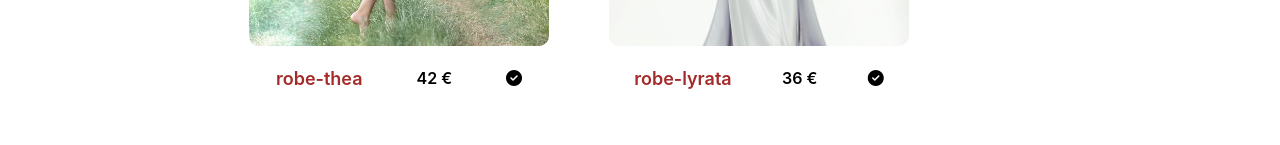
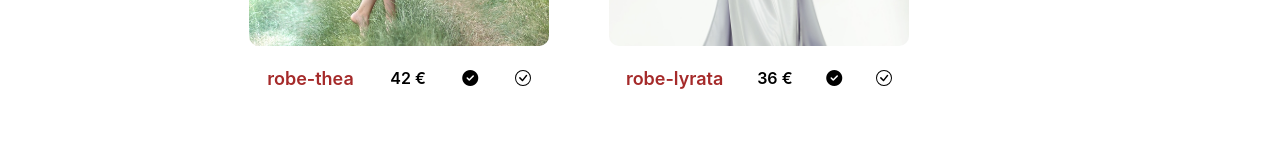
Before and after one commit to neverswood/GirlShop, a React (Create React App) app: page /dress in a window 1280 px wide. Shown: the part 523-668 px from the top of the page. Built offline with nearby package versions, Linux system fonts and the light colour scheme.

Commit message:
Add react-icons

```diff
--- a/package.json
+++ b/package.json
@@ -9,6 +9,7 @@
     "@testing-library/user-event": "^13.5.0",
     "react": "^18.1.0",
     "react-dom": "^18.1.0",
+    "react-icons": "^4.8.0",
     "react-router-dom": "^6.10.0",
     "react-scripts": "5.0.1",
     "web-vitals": "^2.1.4"
--- a/src/pages/dress.js
+++ b/src/pages/dress.js
@@ -1,4 +1,5 @@
 import { FontAwesomeIcon } from '@fortawesome/react-fontawesome';
+import { BsCheckCircle } from 'react-icons/bs';
 import { dressList } from '../datas/dressList';
 import '../styles/Dress.css';
 
@@ -12,8 +13,9 @@ export default function Dress() {
             <div className="dressList__description">
               <p>{dress.name}</p>
               <span>{dress.price} €</span>
-              <FontAwesomeIcon icon="fa-light fa-circle-check" />
-              <i class="fa fa-light fa-circle-check"></i>
+              {/* <FontAwesomeIcon icon="fa-light fa-circle-check" /> */}
+              <i className="fa fa-light fa-circle-check"></i>
+              <BsCheckCircle />
             </div>
           </div>
         );
```
Also changed, not shown: 1 other file (tests, documents, lock files or other folders).
